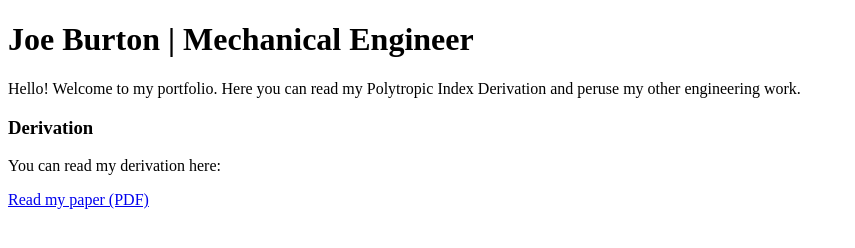
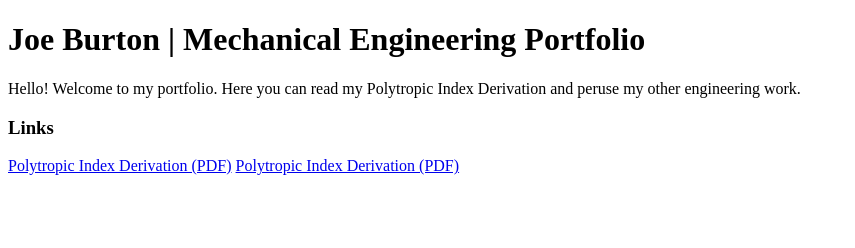
Before and after one commit to joeburton11/portfolio, a plain HTML site: page index.html in a window 1280 px wide. Shown: the whole page, without its empty margins (0-855 px from the left). Drawn offline with Linux system fonts and the light colour scheme.

Commit message:
Update index.html

```diff
--- a/index.html
+++ b/index.html
@@ -6,7 +6,7 @@
 
 <body>
 
-    <h1>Joe Burton | Mechanical Engineer</h1>
+    <h1>Joe Burton | Mechanical Engineering Portfolio</h1>
 
     <h2></h2>
 
@@ -14,13 +14,11 @@
         Hello! Welcome to my portfolio. Here you can read my Polytropic Index Derivation and peruse my other engineering work.
     </p>
 
-    <h3>Derivation</h3>
+    <h3>Links</h3>
 
-    <p>
-        You can read my derivation here:
-    </p>
+    <a href="Polytropic Index Derivation.pdf">Polytropic Index Derivation (PDF)</a>
 
-    <a href="Polytropic Index Derivation.pdf">Read my paper (PDF)</a>
+    <a href="Polytropic Index Derivation.pdf">Polytropic Index Derivation (PDF)</a>
 
 </body>
 </html>
```
